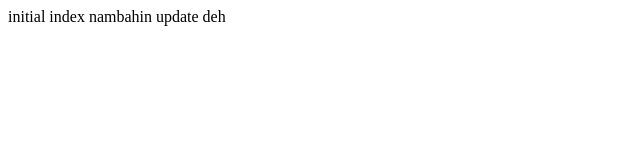
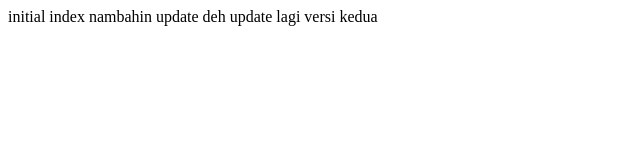
Before and after one commit to yohdeepsnow/serverAdminLC07, a plain HTML site: page index.html in a window 1280 px wide. Shown: the whole page, without its empty margins (0-640 px from the left). Drawn offline with Linux system fonts and the light colour scheme.

Commit message:
penambahan update versi kedua

```diff
--- a/index.html
+++ b/index.html
@@ -2,6 +2,6 @@
 <head>
 </head>
 <body>
-initial index nambahin update deh
+initial index nambahin update deh update lagi versi kedua
 </body>
 </html>
```
